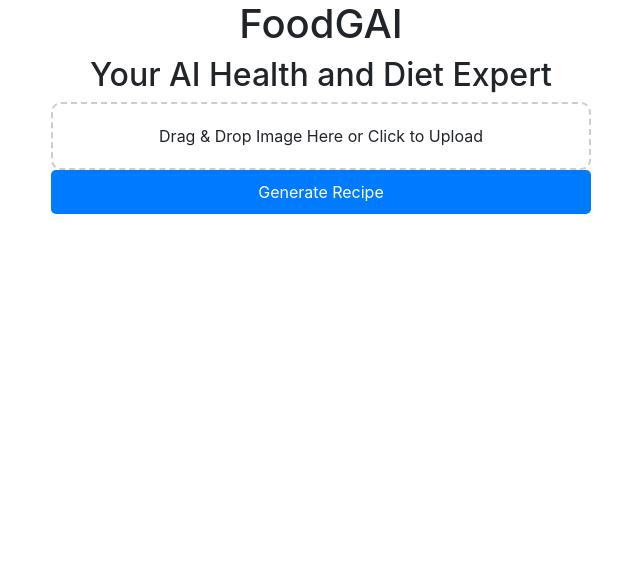
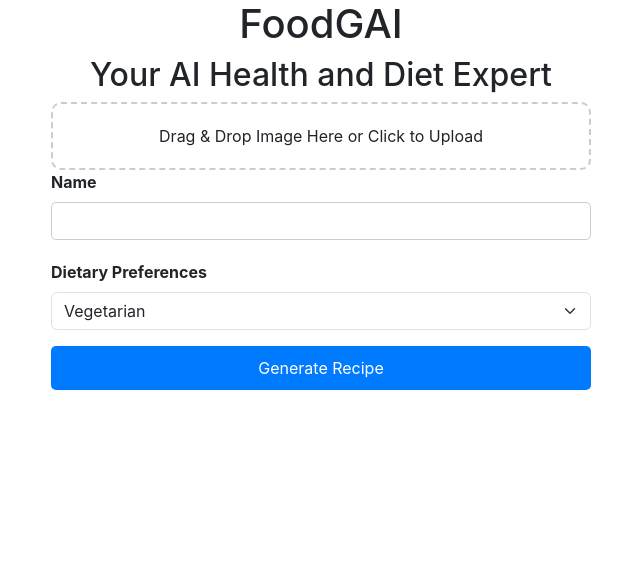
Before and after one commit to VasanthPranavan/FoodGAI, a Flask app: page /captureCook in a window 1280 px wide. Shown: the part 56-626 px from the top of the page, without its empty margins (319-959 px from the left). Run offline with Flask 3, Linux system fonts and the light colour scheme; parts of the project's set-up code (start-up, migrations or seed data) failed here and were passed over; some libraries are stand-ins or nearby versions.

Commit message:
Added 2 new input fields

````diff
--- a/foodgai/app.py
+++ b/foodgai/app.py
@@ -6,12 +6,10 @@ import hashlib
 import google.generativeai as genai
 import os
 
-
-
 app = Flask(__name__)
 
 # Configure the API key
-genai.configure(api_key="")
+genai.configure(api_key="YOUR_API_KEY")
 
 # Set up the model
 generation_config = {
@@ -48,7 +46,6 @@ model = genai.GenerativeModel(model_name="gemini-1.0-pro",
 def format_generated_text(generated_text):
     generated_text = generated_text.replace("```html", "").replace("```", "")
     sections = generated_text
-
     return sections
 
 
@@ -60,31 +57,11 @@ def index():
 @app.route("/dietplan", methods=["GET", "POST"])
 def dietplan():
     if request.method == "POST":
-        name = request.form["name"]
-        age = request.form["age"]
-        gender = request.form["gender"]
-        activity = request.form["activity"]
-        preferences = request.form["preferences"]
-        intake = request.form["intake"]
+        # Handle form submission
+        # Your code for generating diet plan goes here
+        return render_template("dietplan.html")
+    return render_template("dietplan.html")
 
-        # Generate content
-        content = f"You are AI health and diet expert. Your name is Dr. FoodGAI. The patient has come to you and ask for diet plan. Based on the below details respond starting to welcome him and introduce your self, addressing the patient in detail as a human and Provide diet plan: \n\n"
-        content += f"Name: {name}\n"
-        content += f"Age: {age}\n"
-        content += f"Gender: {gender}\n"
-        content += f"Level of physical activity: {activity}\n"
-        content += f"Dietary Preferences: {preferences}\n"
-        content += f"Current Dietary Intake: {intake}\n\n"
-        content += f"The response should be in HTML code and bootstrap class for good styling."
-
-        response = model.generate_content(content)
-        generated_text = response.text
-
-        # Format the generated text
-        formatted_sections = format_generated_text(generated_text)
-
-        return render_template("dietplan.html", formatted_sections=formatted_sections)
-    return render_template("dietplan.html")
 
 generation_config_Vision = {
     "temperature": 1,
@@ -109,8 +86,7 @@ modelVision = genai.GenerativeModel(
 @app.route("/captureCook", methods=["GET", "POST"])
 def captureCook():
     if request.method == 'POST':
-
-         # Check if a file is uploaded
+        # Check if a file is uploaded
         if 'image' not in request.files:
             return render_template('captureCook.html', error="No image uploaded")
 
@@ -125,31 +101,25 @@ def captureCook():
         image_path = Path("uploads") / filename
         image.save(image_path)
 
+        # Get form data
+        name = request.form.get('name')
+        dietary_preferences = request.form.get('dietaryPreferences')
 
-        # image_path = Path("image.jpeg")
-        # image_part = {
-        #     "mime_type": "image/jpeg",
-        #     "data": image_path. read_bytes()
-        # }
-
+        # Generate content
         prompt_parts = [
-            "You are AI chef and diet expert. Your name is Chef. FoodGAI. The patient has uploaded the an image of the ingregients they have. You need to create a recipe based on the avaialble incredients in the image. Based on the below details respond starting to welcome them and introduce yourself,  Provide the recipe and instrutions.\n\n Name: Sruthi \nDietary Preferences: vegetarian:\n The response should be in HTML code and bootstrap class for good styling. Use nice colors for fonts ",
+            f"You are AI chef and diet expert. Your name is Chef. FoodGAI. The patient has uploaded an image of the ingredients they have. You need to create a recipe based on the available ingredients in the image and asked for diet plan. Based on the below details respond starting to welcome them and introduce yourself,  Provide the recipe and instructions.\n\n Name: {name} \nDietary Preferences: {dietary_preferences}\n The response should be in HTML code and bootstrap class for good styling. Use nice colors for fonts ",
             {"mime_type": "image/jpeg", "data": image_path.read_bytes()}
         ]
 
-       # print(prompt_parts.text)
-
-        # Generate content
         result = modelVision.generate_content(prompt_parts)
-        print(result.text)
         generated_text = result.text
 
+        # Format the generated text
         formatted_sections = format_generated_text(generated_text)
         return render_template('captureCook.html', formatted_sections=formatted_sections)
 
     return render_template('captureCook.html')
 
 
-
 if __name__ == "__main__":
     app.run(debug=True)
--- a/foodgai/static/index_styles.css
+++ b/foodgai/static/index_styles.css
@@ -8,7 +8,7 @@ body {
 }
 
 .content-wrapper {
-    background-color: rgba(247, 55, 55, 0.5); /* Add background overlay with opacity */
+    background-color: rgba(61, 60, 60, 0.753); /* Add background overlay with opacity */
     padding: 20px; /* Add padding for better readability */
     border-radius: 10px; /* Add border radius */
     margin-top: 100px; /* Add space above the title */
--- a/foodgai/templates/captureCook.html
+++ b/foodgai/templates/captureCook.html
@@ -26,6 +26,19 @@
                                 <span>Drag &amp; Drop Image Here or Click to Upload</span>
                                 <input type="file" id="image" name="image" accept="image/*" style="display: none;"> <!-- Hidden input for file upload -->
                             </div>
+                            <div class="mb-3">
+                                <label for="name" class="form-label">Name</label>
+                                <input type="text" class="form-control" id="name" name="name" required>
+                            </div>
+                            <div class="mb-3">
+                                <label for="dietaryPreferences" class="form-label">Dietary Preferences</label>
+                                <select class="form-select" id="dietaryPreferences" name="dietaryPreferences" required>
+                                    <option value="Vegetarian">Vegetarian</option>
+                                    <option value="Vegan">Vegan</option>
+                                    <option value="Gluten-free">Gluten-free</option>
+                                    <option value="None">None</option>
+                                </select>
+                            </div>
                             <input type="submit" value="Generate Recipe" class="btn btn-primary"> <!-- Added btn and btn-primary classes for Bootstrap styling -->
                         </form>
                         <!-- Image preview area -->
@@ -34,7 +47,7 @@
                 </div>
                 {% if formatted_sections %}
                         <div class="generated-text">
-                            <h2>Generated Receipe based on the Photo you uploaded:</h2>
+                            <h2>Generated Recipe based on the Photo you uploaded:</h2>
                             <p>{{ formatted_sections | safe }}</p>
                         </div>
                         {% endif %}
````
